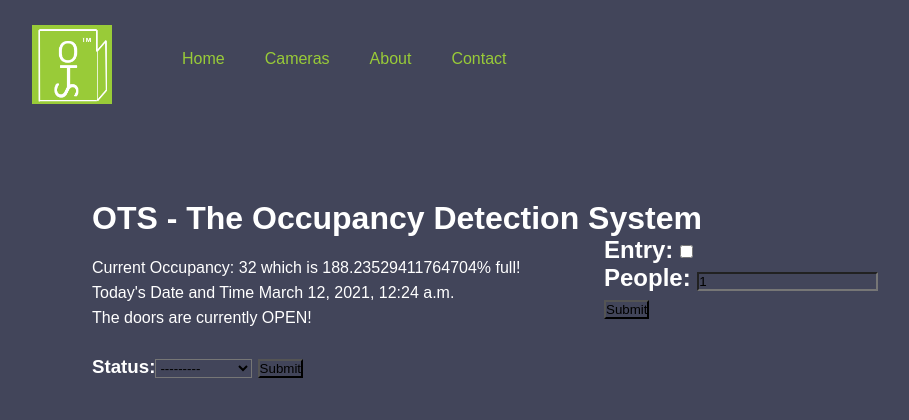
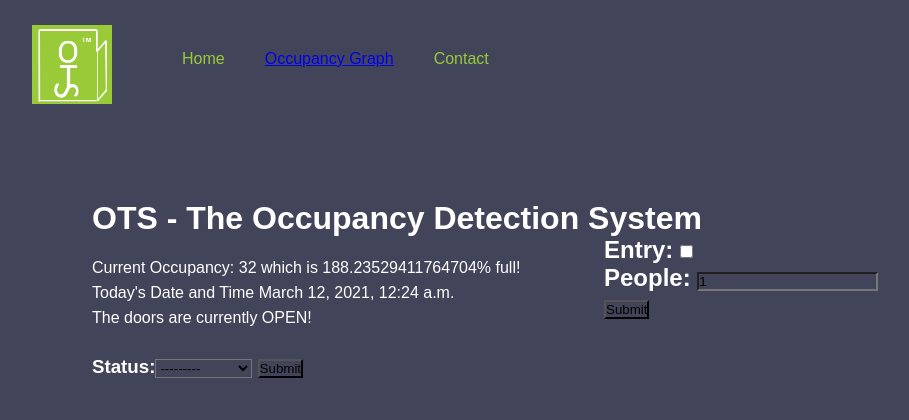
Before and after one commit to Akhil-Kapadia/OccupancyTrackingSystem-OTS, a Django app: page /app/ in a window 1280 px wide. Shown: the top 420 px of the page, without its empty margins (38-947 px from the left). Run offline with Django 3.2, Linux system fonts and the light colour scheme; data comes from the database, SQL or seed files in the repository; some web fonts are replaced.

Commit message:
added graph

```diff
--- a/app/templates/demo-plot.html
+++ b/app/templates/Occupancy Graph.html
@@ -4,8 +4,8 @@
         <title>Demo plot</title>
     </head>
     <body>
-        <!-- {{plot_dov}}
-        Uncomment this when you want to see data from test and comment the below part.-->
+        <!-- {{plot_div}}  -->
+        <!-- Uncomment this when you want to see data from test and comment the below part. -->
         {% autoescape off %}
             {{ plot_div }}
         {% endautoescape %}
--- a/app/templates/home.html
+++ b/app/templates/home.html
@@ -18,8 +18,7 @@
                 <ul>
                     <li class="logo"><img src="{% static 'css/OTS-logo.png' %}"></li>
                     <li class="active">Home</li>
-                    <li class="active">Cameras</li>
-                    <li class="active">About</li>
+                    <li class="active"><a href = "/app/graph">Occupancy Graph</a></li>
                     <li class="active">Contact</li>
                 </ul>
         </div>
--- a/app/views.py
+++ b/app/views.py
@@ -7,6 +7,8 @@ from django.shortcuts import redirect, render
 from plotly.offline import plot
 import plotly.express as px
 import plotly.graph_objects as go
+from plotly.subplots import make_subplots
+from statistics import NormalDist
 import datetime as dt
 import numpy as np
 import pandas as pd
@@ -17,8 +19,8 @@ from django.http import HttpResponse
 
 
 def home(request):
+    # Get current Occuancy and max %
     now = dt.datetime.now()
-
     currentOccupancy = 0;
     entries = Occupancy.objects.filter(Entry = True)
     exits = Occupancy.objects.filter(Entry = False)
@@ -26,9 +28,9 @@ def home(request):
         currentOccupancy += people.People
     for people in exits:
         currentOccupancy -= people.People
-
     percentage = currentOccupancy/17 * 100
 
+    # Check door status
     doorstatus = Doors.objects.latest().status
     if doorstatus == 'RESET':
         door = 'OPEN' if percentage < 99 else 'CLOSE'
@@ -36,10 +38,6 @@ def home(request):
     else:
         door = doorstatus
         print('EDS controlled by User')
-
-
-
-
 
     # Form for manual entry into db.
     if (request.method == 'POST'):
@@ -76,6 +74,11 @@ def databaseIN(request, entry, people):
     obj.save()
     return redirect('home')
 
+def confidence_interval(data, confidence=0.95):
+  dist = NormalDist.from_samples(data)
+  z = NormalDist().inv_cdf((1 + confidence) / 2.)
+  h = dist.stdev * z / ((len(data) - 1) ** .5)
+  return dist.mean - h, dist.mean + h
 
 #to access this page add /graph to end of url
 def graph(request):
@@ -86,7 +89,7 @@ def graph(request):
     occ = 0
     obj = Occupancy.objects.latest()
     i = obj.pk
-    while(samples < 100):
+    while(samples < 1000):
         try:
             db = Occupancy.objects.get(pk=i)    #Get DB entry if it exists
         except:
@@ -98,15 +101,36 @@ def graph(request):
             continue
         else:   #Do statistics here
             if db.Entry:
-                y[db.TimeStamp.hour] = occ + db.People
+                y[db.TimeStamp.hour] +=  db.People  # Add to hr people entered
+
             else:
-                y[db.TimeStamp.hour] = occ - db.People
-            occ += y[db.TimeStamp.hour]
+                y[db.TimeStamp.hour] -=  db.People  # Sub to hr people exited
             samples += 1
-            test.append(occ)    #a good way to check data
-    #Plot
-    x = [i for i in range(0,23)]
-    graph = go.Bar(x=x, y=y, name="Todays Occupancy Prediction")
+    #Math
+    x = [i for i in range(0,24)]
+    for i, hr in enumerate(y):
+        occ += hr
+        y[i] = np.abs(occ)
+
+    Upper, Lower = confidence_interval(y)
+
+    # Graphing
+    graph = go.Figure(go.Bar(x=x, y=y, name="Todays Occupancy", error_y = dict(
+        type = 'percent',
+        symmetric = False,
+        value = Upper,
+        valueminus = Lower
+    )))
+    graph.update_layout(
+        xaxis = dict(
+            tickmode = 'linear',
+            tick0 = 1,
+            dtick = 1
+        ),
+        title = 'Today\'s Occupancy',
+        xaxis_title = 'Hour (UTC Military Time)',
+        yaxis_title = 'Occupancy'
+    )
 
     # Setting layout of the figure.
     layout = {
@@ -118,7 +142,7 @@ def graph(request):
     # Getting HTML needed to render the plot.
     plot_div = plot({'data': graph, 'layout': layout},
                     output_type='div')
-
+    # plot_div = y
     #You can change plot_div to test to check the graph, just make sure to fix demo-plot.html
-    return render(request, 'demo-plot.html',
+    return render(request, 'Occupancy Graph.html',
                   context={'plot_div': plot_div})
```
